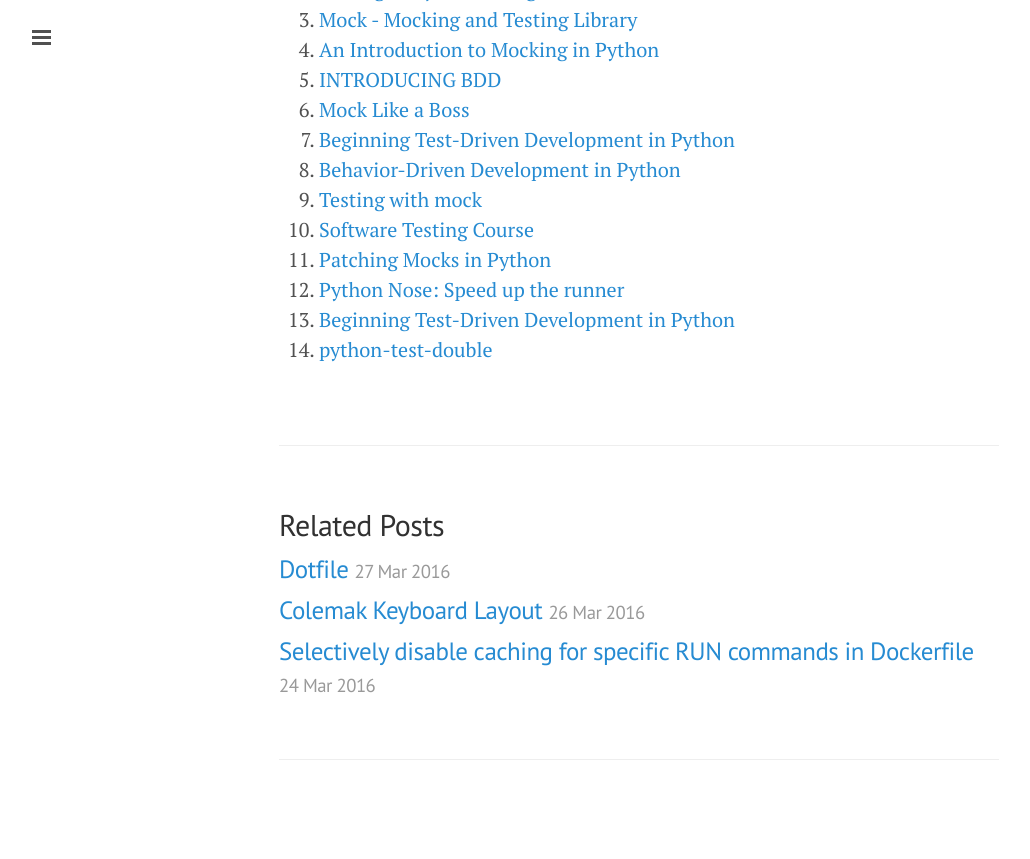
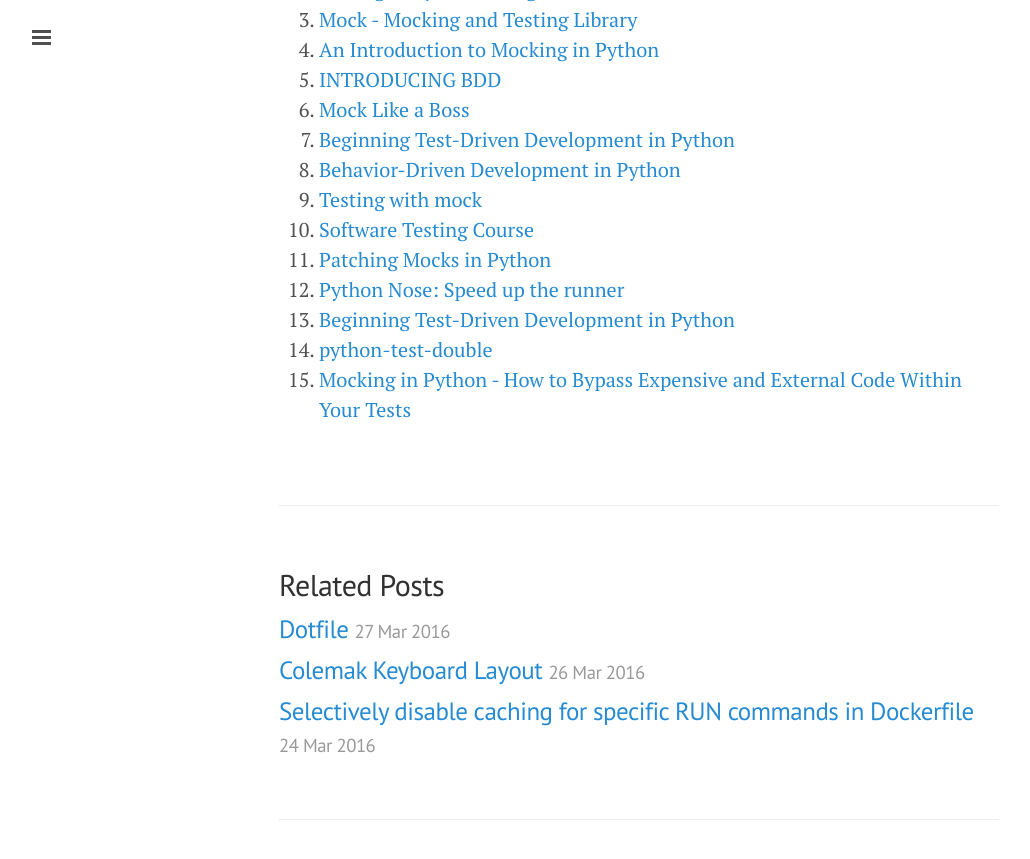
Before and after one commit to ibotdotout/ibotdotout.github.io, a Jekyll site: the page built from _posts/2014-07-11-python-testing.md, in a window 1280 px wide and 900 px high, scrolled down 4395 px. Shown: the top 859 px of the window, without its empty margins (1-1031 px from the left). Built offline with Jekyll 4.4.1, drawn with Linux system fonts in a browser that asks for light colours; nearby versions of some CDN libraries; Markdown is read by kramdown in place of the engine named in the settings; comment, search, counter and statistics services are not loaded.

Commit message:
Add python mock

```diff
--- a/_posts/2014-07-11-python-testing.md
+++ b/_posts/2014-07-11-python-testing.md
@@ -167,3 +167,4 @@ Cover - (Stmts - Miss)/Stmts * 100
 12. [Python Nose: Speed up the runner](http://www.metaklass.org/nose-accelerating-the-runner/)
 13. [Beginning Test-Driven Development in Python](http://code.tutsplus.com/tutorials/beginning-test-driven-development-in-python--net-30137)
 14. [python-test-double](https://github.com/nattyait/python-test-double)
+15. [Mocking in Python - How to Bypass Expensive and External Code Within Your Tests](http://www.jamalmoir.com/2016/03/learn-to-mock-in-python.html)
```
